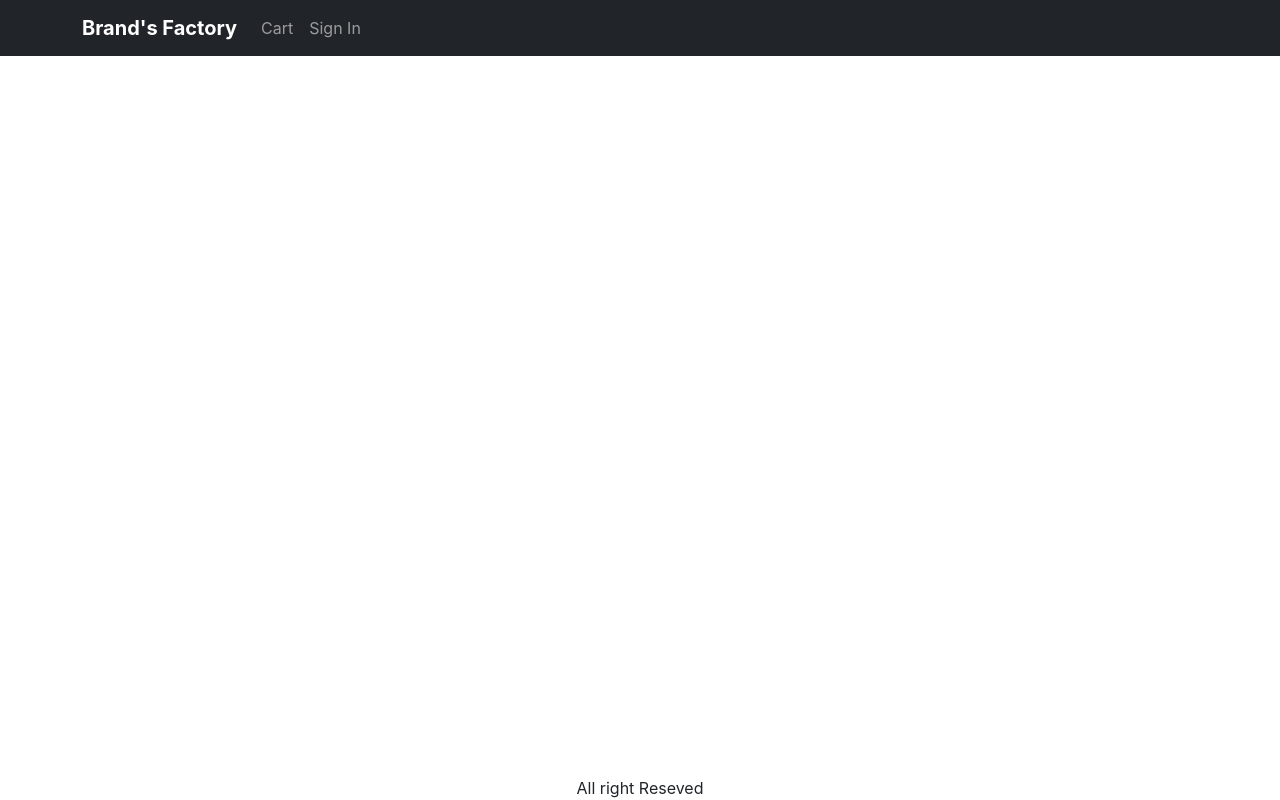
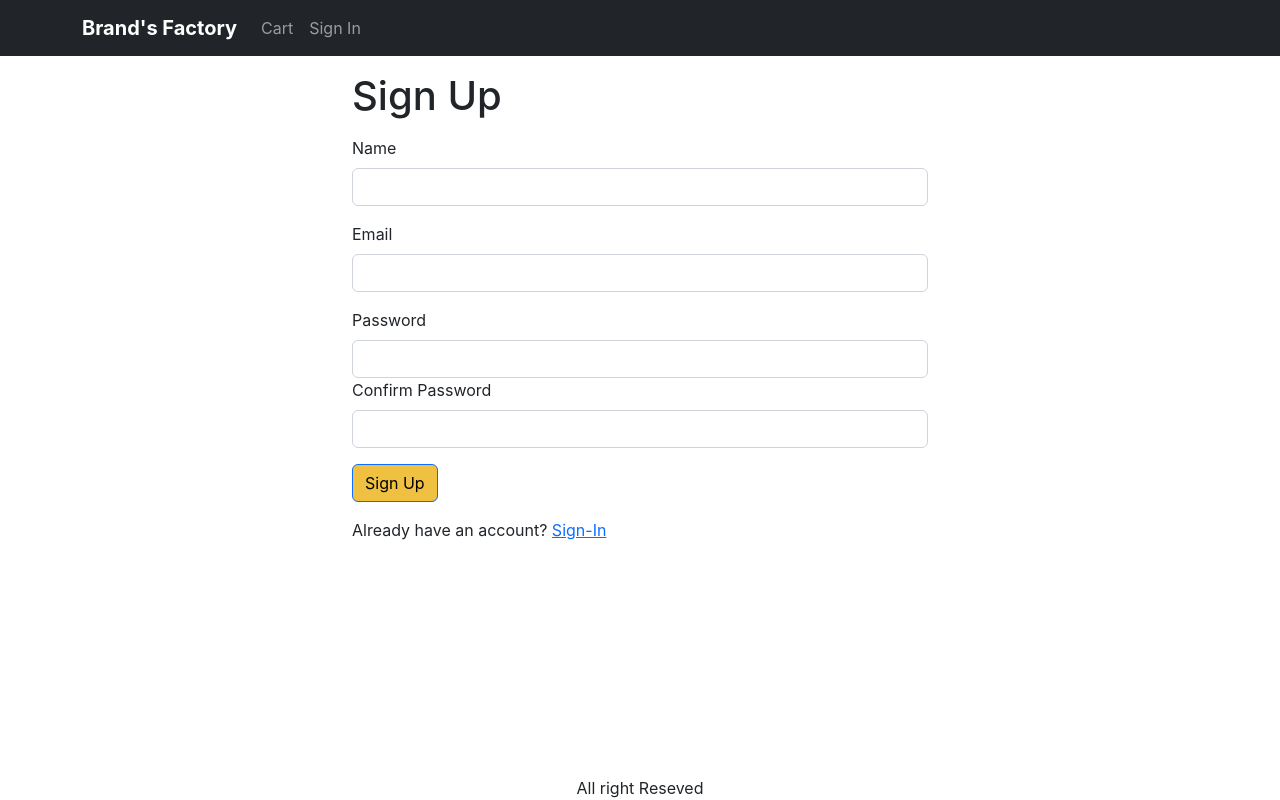
Before and after one commit to Mustafa4515/Mern-Eommers, a React (Create React App) app in the folder frontend/: page /signup in a window 1280 px wide. Built offline with nearby package versions, Linux system fonts and the light colour scheme.

Commit message:
Create Sign Up Screen

```diff
--- a/frontend/src/App.js
+++ b/frontend/src/App.js
@@ -14,6 +14,7 @@
 import { Store } from './screens/Store';
 import CartScreen from './screens/CartScreen';
 import SigninScreen from './screens/SigninScreen';
+import SignupScreen from './screens/SignupScreen';
 import ShippingAddressScreen from "./screens/ShippingAddressScreen"
 function App() {
   const { state,dispatch:ctxDispatch } = useContext(Store);
@@ -73,6 +74,7 @@
               <Route path="/product/:slug" element={<ProductScreen />} />
               <Route path="/cart" element={<CartScreen/>}/>
               <Route path="/signin" element={<SigninScreen/>}/>
+              <Route path="/signup" element={<SignupScreen/>}/>
               <Route path="/shipping" element={<ShippingAddressScreen/>}/>
               <Route path="/" element={<HomeScreen />} />
             </Routes>
--- /dev/null
+++ b/frontend/src/screens/SignupScreen.js
@@ -0,0 +1,97 @@
+import Axios from 'axios';
+import { Link, useLocation, useNavigate } from 'react-router-dom';
+import Container from 'react-bootstrap/Container';
+import Form from 'react-bootstrap/Form';
+import Button from 'react-bootstrap/Button';
+import { Helmet } from 'react-helmet-async';
+import { useContext, useEffect, useState } from 'react';
+import { Store } from './Store';
+import { toast } from 'react-toastify';
+import { getError } from '../utils';
+
+export default function SignupScreen() {
+  const navigate = useNavigate();
+  const { search } = useLocation();
+  const redirectInUrl = new URLSearchParams(search).get('redirect');
+  const redirect = redirectInUrl ? redirectInUrl : '/';
+
+  const [name, setName] = useState('');
+  const [email, setEmail] = useState('');
+  const [password, setPassword] = useState('');
+  const [confirmPassword, setConfirmPassword] = useState('');
+
+  const { state, dispatch: ctxDispatch } = useContext(Store);
+  const { userInfo } = state;
+  const submitHandler = async (e) => {
+    e.preventDefault();
+    if (password !== confirmPassword) {
+      toast.error('Passwords do not match');
+      return;
+    }
+    try {
+      const { data } = await Axios.post('/api/users/signup', {
+        name,
+        email,
+        password,
+      });
+      ctxDispatch({ type: 'USER_SIGNIN', payload: data });
+      localStorage.setItem('userInfo', JSON.stringify(data));
+      navigate(redirect || '/');
+    } catch (err) {
+      toast.error(getError(err));
+    }
+  };
+
+  useEffect(() => {
+    if (userInfo) {
+      navigate(redirect);
+    }
+  }, [navigate, redirect, userInfo]);
+
+  return (
+    <Container className="small-container">
+      <Helmet>
+        <title>Sign Up</title>
+      </Helmet>
+      <h1 className="my-3">Sign Up</h1>
+      <Form onSubmit={submitHandler}>
+        <Form.Group className="mb-3" controlId="name">
+          <Form.Label>Name</Form.Label>
+          <Form.Control onChange={(e) => setName(e.target.value)} required />
+        </Form.Group>
+
+        <Form.Group className="mb-3" controlId="email">
+          <Form.Label>Email</Form.Label>
+          <Form.Control
+            type="email"
+            required
+            onChange={(e) => setEmail(e.target.value)}
+          />
+        </Form.Group>
+        <Form.Group className="mb-3" controlId="password">
+          <Form.Label>Password</Form.Label>
+          <Form.Control
+            type="password"
+            required
+            onChange={(e) => setPassword(e.target.value)}
+          />
+          <Form.Group className="mb-3" controlId="confirmPassword">
+            <Form.Label>Confirm Password</Form.Label>
+            <Form.Control
+              type="password"
+              onChange={(e) => setConfirmPassword(e.target.value)}
+              required
+            />
+          </Form.Group>
+        </Form.Group>
+        <div className="mb-3">
+          <Button type="submit">Sign Up</Button>
+        </div>
+        <div className="mb-3">
+          Already have an account?{' '}
+          <Link to={`/signin?redirect=${redirect}`}>Sign-In</Link>
+        </div>
+      </Form>
+    </Container>
+  );
+}
```
Also changed, not shown: 1 other file (tests, documents, lock files or other folders).
